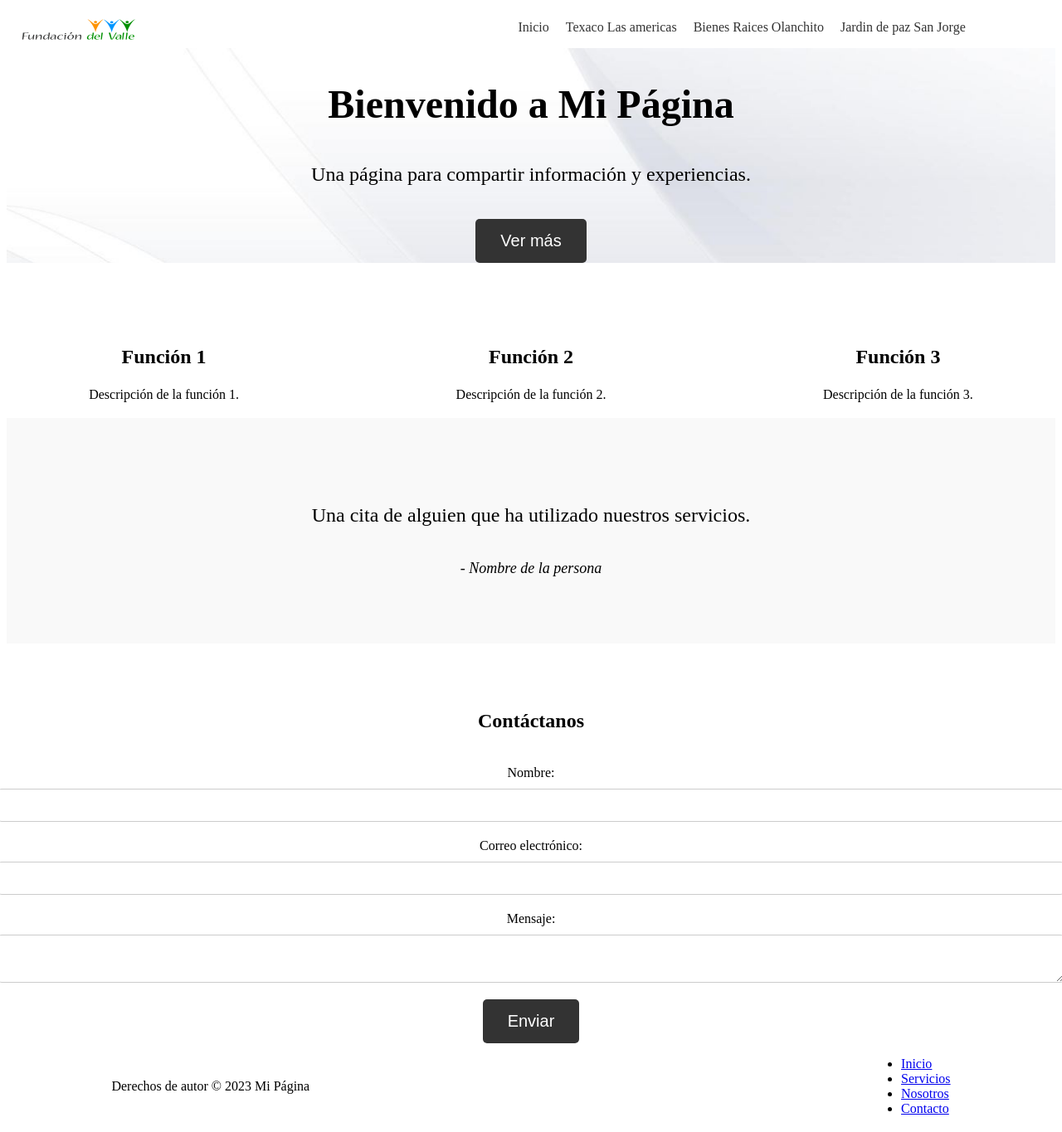
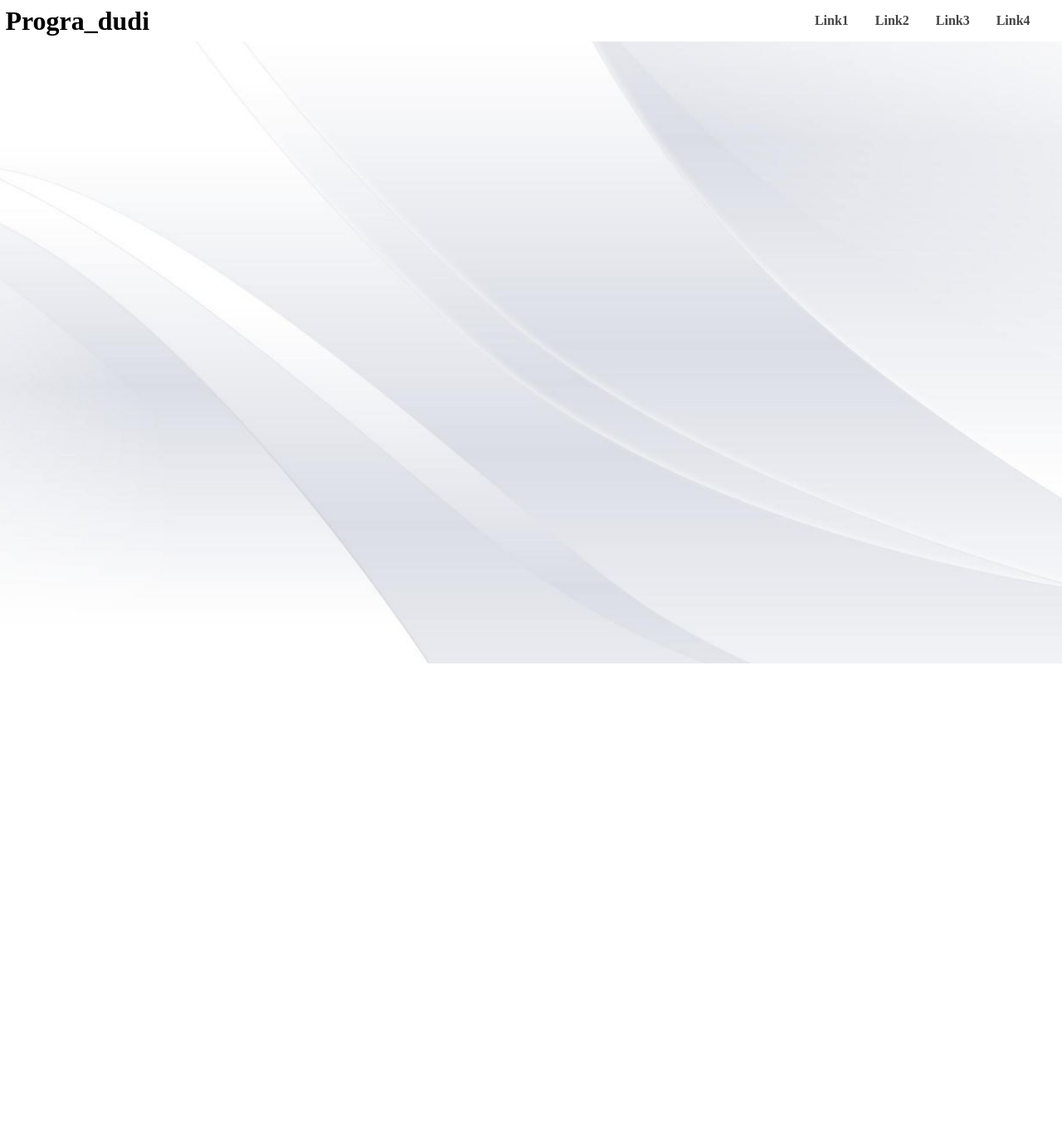
Before and after one commit to JRosales99/JRosales99.github.io, a plain HTML site: page index.html in a window 1280 px wide. Shown: the whole page at 83% size. After the commit the page ends 800 px from the top, so only its background shows below. Drawn offline with Linux system fonts and the light colour scheme.

Commit message:
pagina actualizada

```diff
--- a/index.html
+++ b/index.html
@@ -1,73 +1,28 @@
 <!DOCTYPE html>
 <html>
   <head>
-    <meta charset="UTF-8">
-    <title>Mi Página</title>
+    <title>GRUPO DEL VALLE</title>
     <link rel="stylesheet" type="text/css" href="style.css">
+    <script src="script.js"></script>
   </head>
   <body>
-    <header>
-      <div class="container">
-        <div class="header__logo"></div>
-        <nav class="header__nav">
-          <ul>
-            <li><a href="#">Inicio</a></li>
-            <li><a href="#">Texaco Las americas</a></li>
-            <li><a href="#">Bienes Raices Olanchito</a></li>
-            <li><a href="#">Jardin de paz San Jorge</a></li>
-          </ul>
-        </nav>
-      </div>
+    <header class="main-header">
+      <a class="main-logo" href="https://progradudi.netlify.app">
+        <strong>Progra_dudi</strong>
+      </a>
+      <nav id="nav" class="main-nav">
+        <div class="nav-links">
+          <a class="link-item" href="#">Link1</a>
+          <a class="link-item" href="#">Link2</a>
+          <a class="link-item" href="#">Link3</a>
+          <a class="link-item" href="#">Link4</a>
+        </div>
+      </nav>
+      <button id="button-menu" class="button-menu">
+        <span></span>
+        <span></span>
+        <span></span>
+      </button>
     </header>
-    <main>
-      <section class="hero">
-        <h1>Bienvenido a Mi Página</h1>
-        <p>Una página para compartir información y experiencias.</p>
-        <button class="hero__btn">Ver más</button>
-      </section>
-      <section class="features">
-        <div class="feature">
-          <h2>Función 1</h2>
-          <p>Descripción de la función 1.</p>
-        </div>
-        <div class="feature">
-          <h2>Función 2</h2>
-          <p>Descripción de la función 2.</p>
-        </div>
-        <div class="feature">
-          <h2>Función 3</h2>
-          <p>Descripción de la función 3.</p>
-        </div>
-      </section>
-      <section class="testimonial">
-        <blockquote>
-          <p>Una cita de alguien que ha utilizado nuestros servicios.</p>
-        </blockquote>
-        <cite>- Nombre de la persona</cite>
-      </section>
-      <section class="contact">
-        <h2>Contáctanos</h2>
-        <form>
-          <label for="name">Nombre:</label>
-          <input type="text" id="name" name="name">
-          <label for="email">Correo electrónico:</label>
-          <input type="email" id="email" name="email">
-          <label for="message">Mensaje:</label>
-          <textarea id="message" name="message"></textarea>
-          <button type="submit">Enviar</button>
-        </form>
-      </section>
-    </main>
-    <footer>
-      <div class="container">
-        <p>Derechos de autor © 2023 Mi Página</p>
-        <ul class="footer__nav">
-          <li><a href="#">Inicio</a></li>
-          <li><a href="#">Servicios</a></li>
-          <li><a href="#">Nosotros</a></li>
-          <li><a href="#">Contacto</a></li>
-        </ul>
-      </div>
-    </footer>
   </body>
 </html>
--- /dev/null
+++ b/script.js
@@ -0,0 +1,16 @@
+const toggleButton = document.getElementById('button-menu');
+const navWrapper = document.getElementById('nav');
+
+console.log('El archivo JavaScript se esta cargando correctamente.');
+
+toggleButton.addEventListener('click', () => {
+  toggleButton.classList.toggle('close');
+  navWrapper.classList.toggle('show');
+});
+
+navWrapper.addEventListener('click', (e) => {
+  if (e.target.id === 'nav') {
+    navWrapper.classList.remove('show');
+    toggleButton.classList.remove('close');
+  }
+})
--- a/style.css
+++ b/style.css
@@ -1,165 +1,147 @@
-/* Estilos para la navegación del encabezado */
-.container {
-    width: 80%;
-    margin: 0 auto;
-    display: flex;
-    justify-content: space-between;
-    align-items: center;
-  }
-
-
-  .header__logo {
-    width: 150px;
-    height: 30px;
-    left: 20px;
-    position: absolute;
-    background-image: url(./Imagenes/logo.png);
-    background-size: cover;
-  }
-
-  .header__nav ul {
-    display: flex;
-    list-style: none;
-    position: relative;
-    left: 450px;
-  }
-
-  .header__nav li {
-    margin-left: 20px;
-  }
-
-  .header__nav li:first-child {
-    margin-left: 0;
-  }
-
-  .header__nav a {
-    color: #333;
-    text-decoration: none;
-    font-size: 16px;
-  }
-
-  /* Estilos para la sección del héroe */
-  .hero {
+body {
   background-image: url(./Imagenes/background.jpg);
   background-size: cover;
   background-repeat: no-repeat;
   background-attachment: fixed;
-    height: 100%;
+  background-position: center center;
+}
+
+*{
+  margin: 0;
+  padding: 0;
+}
+
+.main-header{
+  height: 50px;
+  display: flex;
+  justify-content: space-between;
+  align-items: center;
+  background-color: white;
+  padding: 0 0.4rem;
+}
+
+.main-logo{
+  color: black;
+  font-size:32px;
+  text-decoration:none;
+}
+
+.main-nav{
+  position: fixed;
+  top: 0;
+  left: 0;
+  height: 100vh;
+  width: 100%;
+  margin-left: -100%;
+  transition: all .2s linear;
+  background-color: rgba(0,0,0,.7);
+  z-index: 100;
+}
+
+.main-nav.show{
+  margin-left: 0;
+}
+
+.nav-links{
+  background-color: rgb(250,250,250);
   display: flex;
   flex-direction: column;
-    justify-content: center;
+  width: 70%;
+  height: 100%;
   align-items: center;
-    text-align: center;
+  justify-content: flex-start;
 }
 
-  .hero h1 {
-    font-size: 48px;
-    margin-bottom: 20px;
+.link-item{
+  margin-top: 2rem;
+  color: #444444;
+  text-decoration: none;
+  font-weight: bold;
+  position: relative;
 }
 
-  .hero p {
-    font-size: 24px;
-    margin-bottom: 40px;
+.link-item::after {
+  position: absolute;
+  content: "";
+  background-color: black;
+  bottom: -5px;
+  left: 0;
+  width: 0%;
+  height: 3px;
+  transition: 0.3s ease all;
 }
 
-  .hero__btn {
-    padding: 15px 30px;
-    font-size: 20px;
-    background-color: #333;
-    color: #fff;
-    border: none;
-    border-radius: 5px;
-    cursor: pointer;
-    transition: background-color 0.3s ease;
+.link-item:hover::after {
+  width: 100%;
 }
 
-  .hero__btn:hover {
-    background-color: #555;
+.button-menu{
+  z-index: 200;
+  width: 40px;
+  height: 40px;
+  border: none;
+  display: flex;
+  background: none;
+  flex-direction: column;
+  align-items: center;
+  justify-content: center;
+  cursor: pointer;
 }
 
-  /* Estilos para la sección de características */
-  .features {
-    display: flex;
-    justify-content: space-between;
-    margin-top: 80px;
+.button-menu span{
+  width: 37px;
+  height: 4px;
+  margin-bottom: 5px;
+  position: relative;
+  background: #444444;
+  border-radius: 3px;
+  transform-origin: 4px 0px;
+  transition: all .2s linear;
 }
 
-  .feature {
-    width: 30%;
-    text-align: center;
+.button-menu.close span {
+  opacity: 1;
+  transform: rotate(45deg) translate(0px, 0px);
+  background: #ffffff;
 }
 
-  .feature h2 {
-    font-size: 24px;
-    margin-bottom: 20px;
+.button-menu.close span:nth-child(2){
+  transform: rotate(-45deg) translate(-8px, 5px);
 }
 
-  .feature p {
-    font-size: 16px;
-    line-height: 1.5;
+.button-menu.close span:nth-child(3){
+  display: none;
 }
 
-  /* Estilos para la sección de testimonios */
-  .testimonial {
-    background-color: #f9f9f9;
-    padding: 80px 0;
-    text-align: center;
+
+@media screen and (min-width:768px) {
+  .button-menu{
+    display: none;
   }
 
-  .testimonial p {
-    font-size: 24px;
-    margin-bottom: 40px;
+  .main-logo{
+    flex-basis: 30%;
   }
 
-  .testimonial cite {
-    font-size: 18px;
+  .main-nav{
+    position: static;
+    margin-left: 0;
+    flex-basis: 70%;
+    height: 100%;
   }
 
-  /* Estilos para la sección de contacto */
-  .contact {
-    margin-top: 80px;
-    text-align: center;
+  .nav-links{
+    width: 100%;
+    flex-direction: row;
+    flex-wrap: wrap;
+    align-items: center;
+    justify-content: flex-end;
+    background: white;
   }
 
-  .contact h2 {
-    font-size: 24px;
-    margin-bottom: 40px;
+  .link-item{
+    display: inline-block;
+    margin-top: 0;
+    margin-right: 2rem;
   }
-
-  .contact form {
-    display: flex;
-    flex-direction: column;
-    align-items: center;
 }
-
-  .contact label {
-    font-size: 16px;
-    margin-bottom: 10px;
-  }
-
-  .contact input,
-  .contact textarea {
-    width: 100%;
-    padding: 10px;
-    font-size: 16px;
-    margin-bottom: 20px;
-    border-radius: 5px;
-    border: 1px solid #ccc;
-  }
-
-  .contact button[type="submit"] {
-    padding: 15px 30px;
-    font-size: 20px;
-    background-color: #333;
-    color: #fff;
-    border: none;
-    border-radius: 5px;
-    cursor: pointer;
-    transition: background-color 0.3s ease;
-  }
-
-  .contact button[type="submit"]:hover {
-    background-color: #555;
-  }
-
-  /* Estilos para el pie
```
Also changed, not shown: Imagenes/menu.png (added), indexbro.html (deleted), indexjps.html (deleted), indextex.html (deleted). Lines whose indentation alone changed are shown as unchanged.
